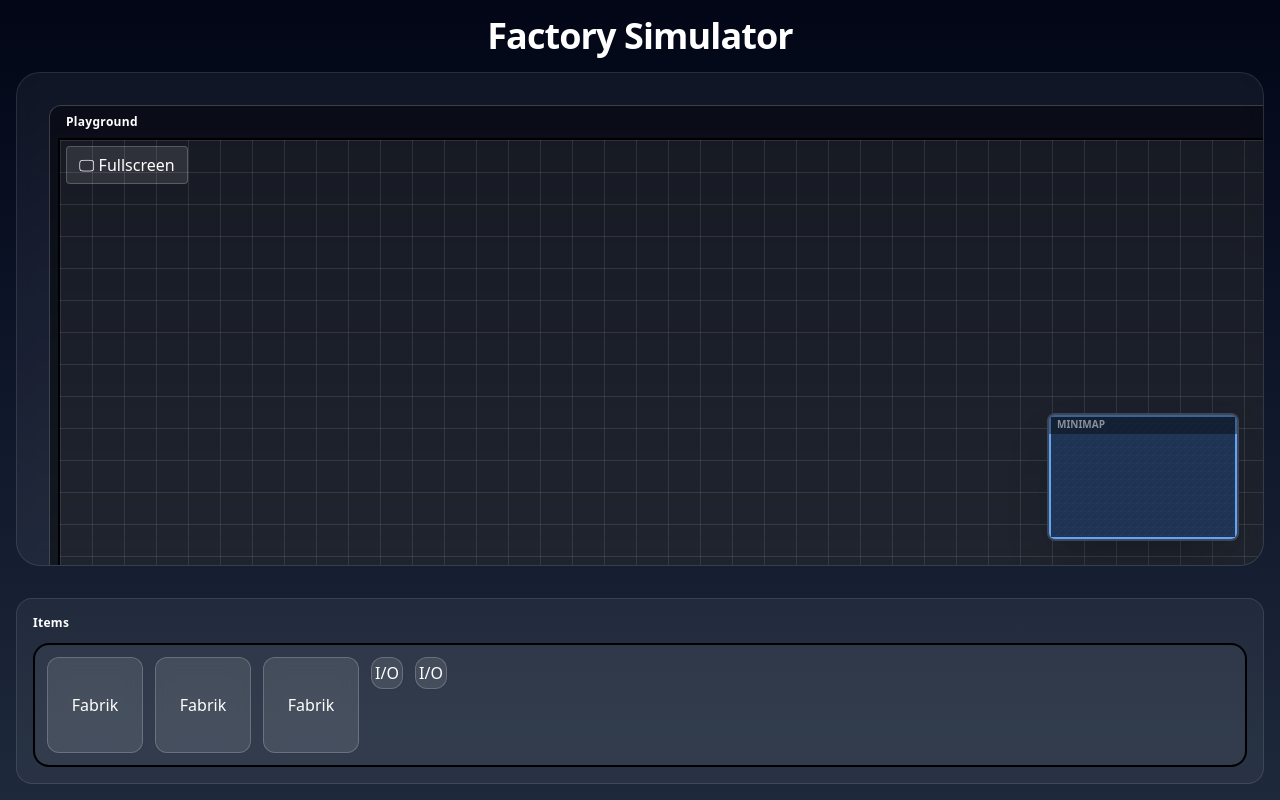
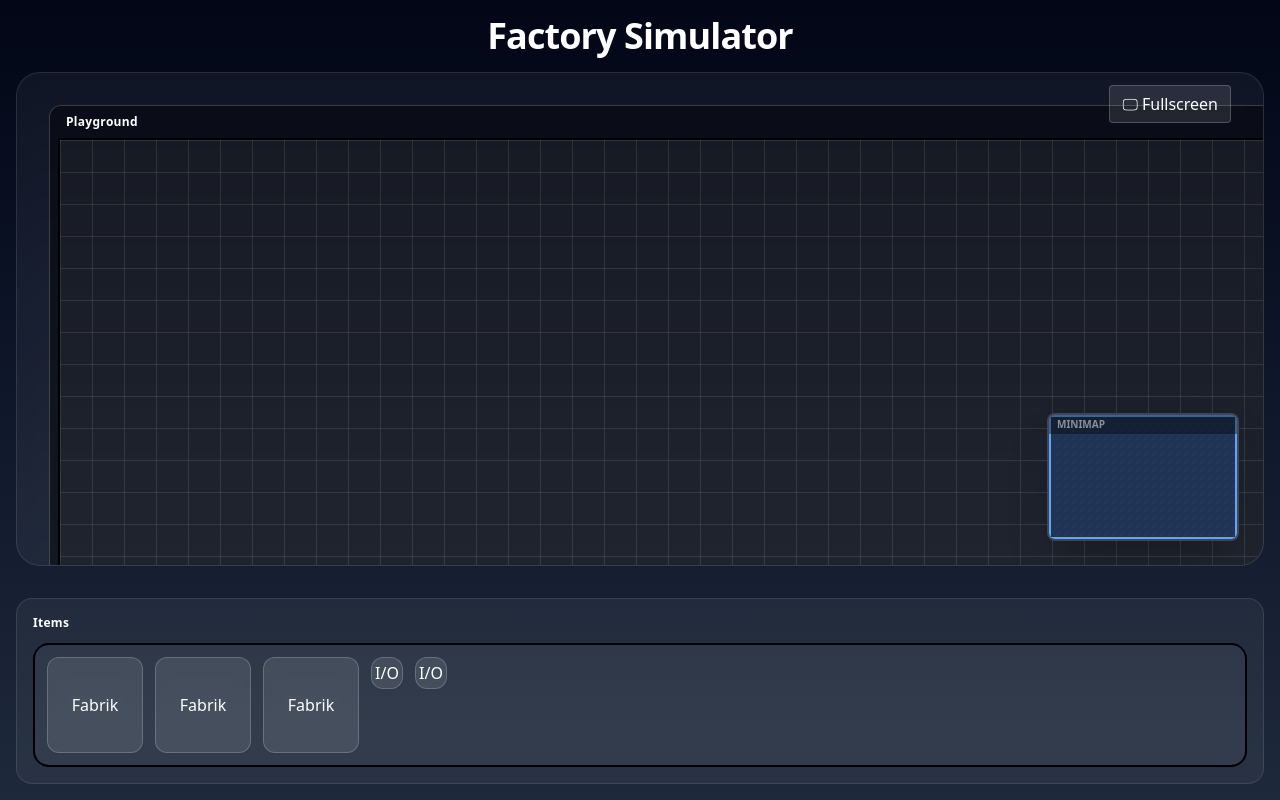
Before and after one commit to Factory-Simulator-GmbH/Factory-Simulator, an Angular app: page / in a window 1280 px wide. Built offline with nearby package versions, Linux system fonts and the light colour scheme.

Commit message:
fullscreen button ausserhalb vom scrollbaren bereich fixiert

```diff
--- a/src/app/components/playground-grid/playground-grid.component.html
+++ b/src/app/components/playground-grid/playground-grid.component.html
@@ -3,14 +3,6 @@
   <div class="mb-2 flex items-center justify-between text-xs font-semibold tracking-wide text-white px-2">
     <span>Playground</span>
   </div>
-
-  <button (click)="onToggleFullscreen()" class="absolute top-10 left-4 z-50 flex items-center gap-2 rounded border border-white/20 bg-white/10 px-3 py-1.5 transition-colors hover:bg-white/20 active:bg-white/30 cursor-pointer">
-    @if (isFullscreen) {
-      <span>🗗 Exit Fullscreen</span>
-    } @else {
-      <span>🖵 Fullscreen</span>
-    }
-  </button>
 
   <div class="relative w-max h-max border-2 border-black bg-white/5">
 
--- a/src/app/pages/factory/factory.page.html
+++ b/src/app/pages/factory/factory.page.html
@@ -12,6 +12,14 @@
     <div class="absolute inset-0 flex flex-col backdrop-blur overflow-hidden transition-all"
          [class.rounded-3xl]="!isFullscreen" [class.rounded-none]="isFullscreen"
          [class]="!isFullscreen ? 'border border-white/10 bg-white/5' : 'bg-black/20'">
+
+      <button (click)="toggleFullscreen()" class="absolute top-3 right-8 z-50 flex items-center gap-2 rounded border border-white/20 bg-white/10 px-3 py-1.5 transition-colors hover:bg-white/20 active:bg-white/30 cursor-pointer">
+        @if (isFullscreen) {
+          <span>🗗 Exit Fullscreen</span>
+        } @else {
+          <span>🖵 Fullscreen</span>
+        }
+      </button>
 
       @if (isDraggingItem) {
         <div class="absolute inset-0 z-30 bg-black/50 pointer-events-none"></div>
@@ -30,8 +38,6 @@
             [gridCellSizePx]="gridCellSizePx"
             [previewCells]="previewCells"
             [getConveyorSymbol]="getConveyorSymbol"
-            [isFullscreen]="isFullscreen"
-            (toggleFullscreen)="toggleFullscreen()"
             (cellMouseDown)="onCellMouseDown($event.event, $event.rowIndex, $event.colIndex)"
             (cellMouseEnter)="onCellMouseEnter($event.rowIndex, $event.colIndex)">
           </app-playground-grid>
```
